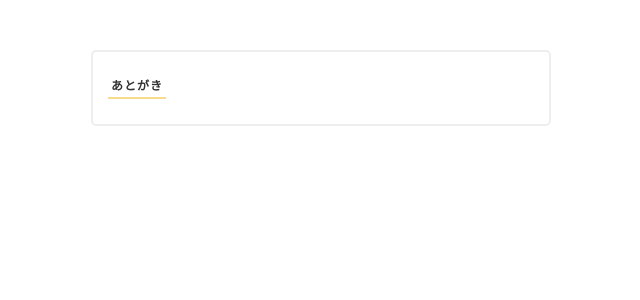
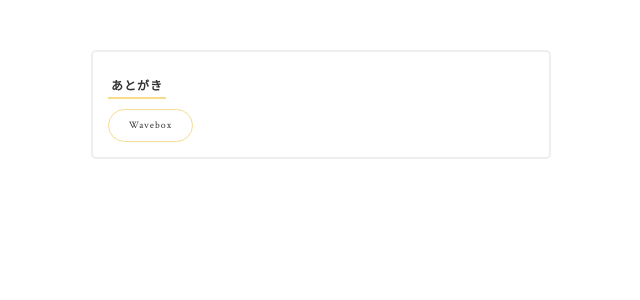
Before and after one commit to bisqhq/bisqhq.github.io, a Jekyll site: the page note/note1.html, which Jekyll copies as it is, in a window 1280 px wide. Shown: the top 300 px of the page, without its empty margins (319-959 px from the left). Built offline with Jekyll 4.4.1, drawn with Linux system fonts in a browser that asks for light colours; some web fonts are replaced.

Commit message:
Update note1.html

```diff
--- a/note/note1.html
+++ b/note/note1.html
@@ -12,7 +12,7 @@
 <div class="wrp">
 <div class="text">
         <h2>あとがき</h2><br>
-
+        <a href="https://wavebox.me/wave/bm4tc1fdf2s2zz8k/" class="booth-btn" target="_blank" rel="noopener noreferrer">Wavebox</a><br>
     </div>
 
 </div><!-- /.wrp -->
```
